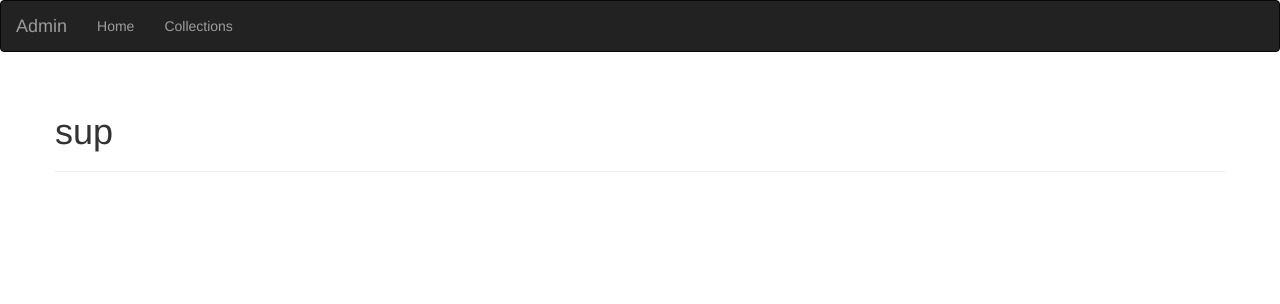
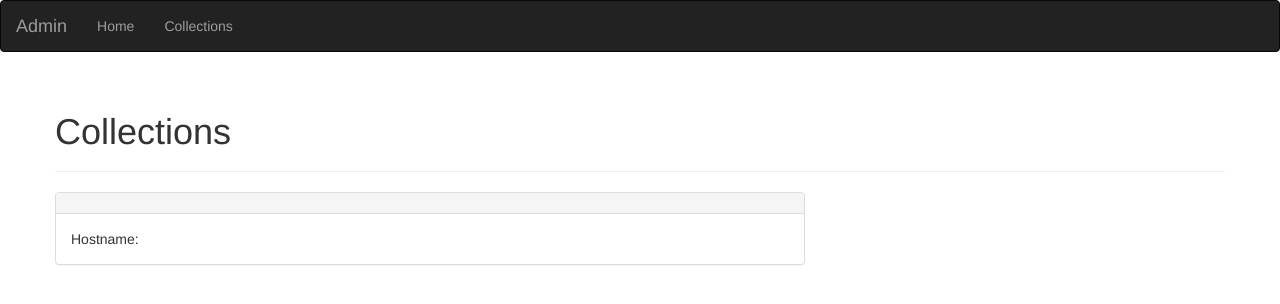
Before and after one commit to jeffklassen/photo-tool, a website: page client/index.html at #/collections in a window 1280 px wide. Drawn offline with nearby package versions, Linux system fonts and the light colour scheme; some packages are replaced by stand-ins of ours; files that its build step writes are made by us from their sources; no server answers.

Commit message:
Changed chosen collection format

```diff
--- a/client/views/collections.html
+++ b/client/views/collections.html
@@ -1,18 +1,26 @@
 <div ng-controller="CollectionsCtrl">
     <div class="row">
         <div class="page-header">
-            <h1>{{header}}</h1>
+            <h1>Collections</h1>
         </div>
-        <div>
-            {{collection}}
+        <div class="row col-md-8">
+            <div ng-show="collection !== null" class="panel panel-default">
+                <div class="panel-heading">
+                    <h3 class="panel-title">{{collection.rootPath}}</h3>
+                </div>
+                <div class="panel-body">
+                    Hostname: {{collection.hostname}}
+                </div>
             </div>
+        </div>
         <div ng-show="collection === null" class="col-md-8">
             <p class="bg-warning">You have not a default collection. You must create one before you continue.</p>
-           <p ng-show="error.length >0" class="bg-danger"> {{error}} </p>
+            <p ng-show="error.length >0" class="bg-danger"> {{error}} </p>
             <form ng-submit="trySubmit()" name="newCollectionForm">
                 <div class="form-group">
                     <label for="newCollectionRoot">Photo Collection Root</label>
-                    <input ng-disabled="newCollectionForm.$submitted" ng-model="newCollectionRoot" type="text" class="form-control" id="newCollectionRoot" placeholder="/path/to/photo/collection">
+                    <input ng-disabled="newCollectionForm.$submitted" ng-model="newCollectionRoot" type="text" class="form-control" id="newCollectionRoot"
+                    placeholder="/path/to/photo/collection">
                 </div>
 
                 <button ng-disabled="newCollectionForm.$submitted" type="submit" id="submit" class="btn btn-default">Submit</button>
```
